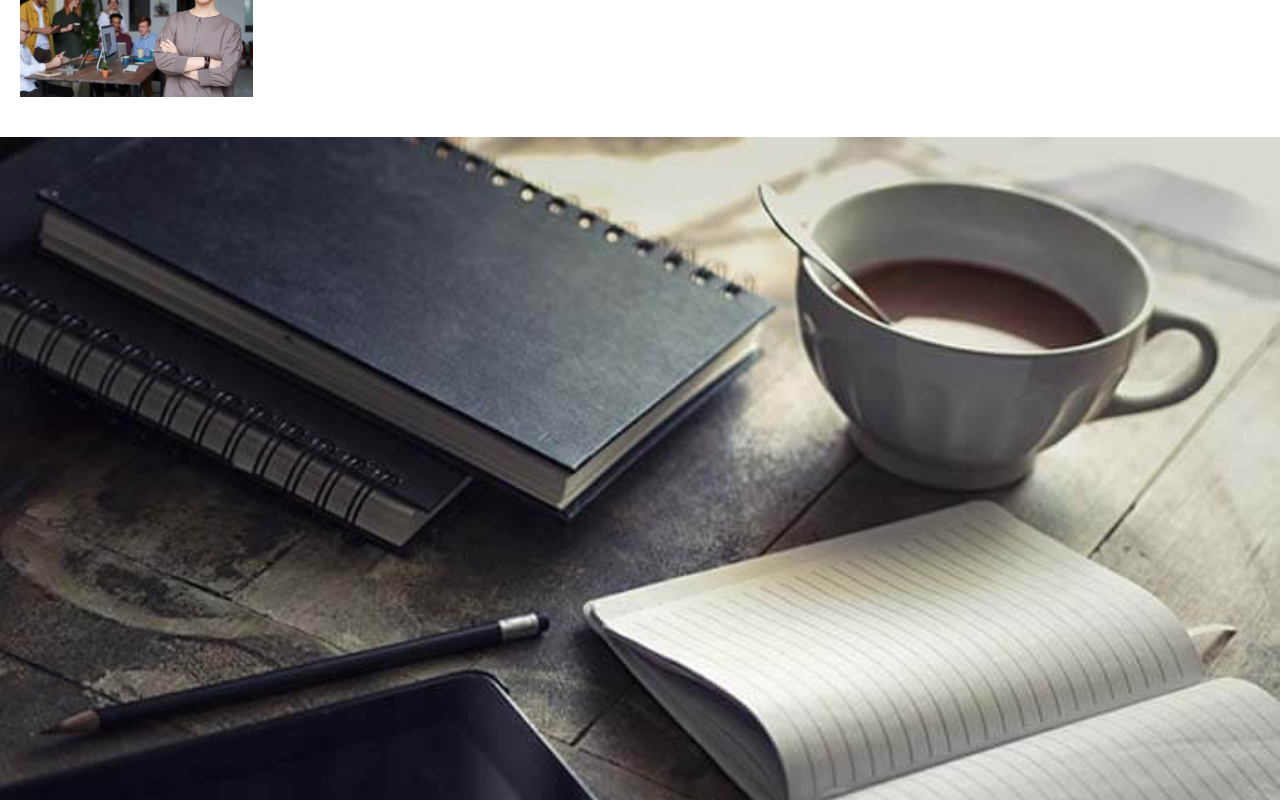
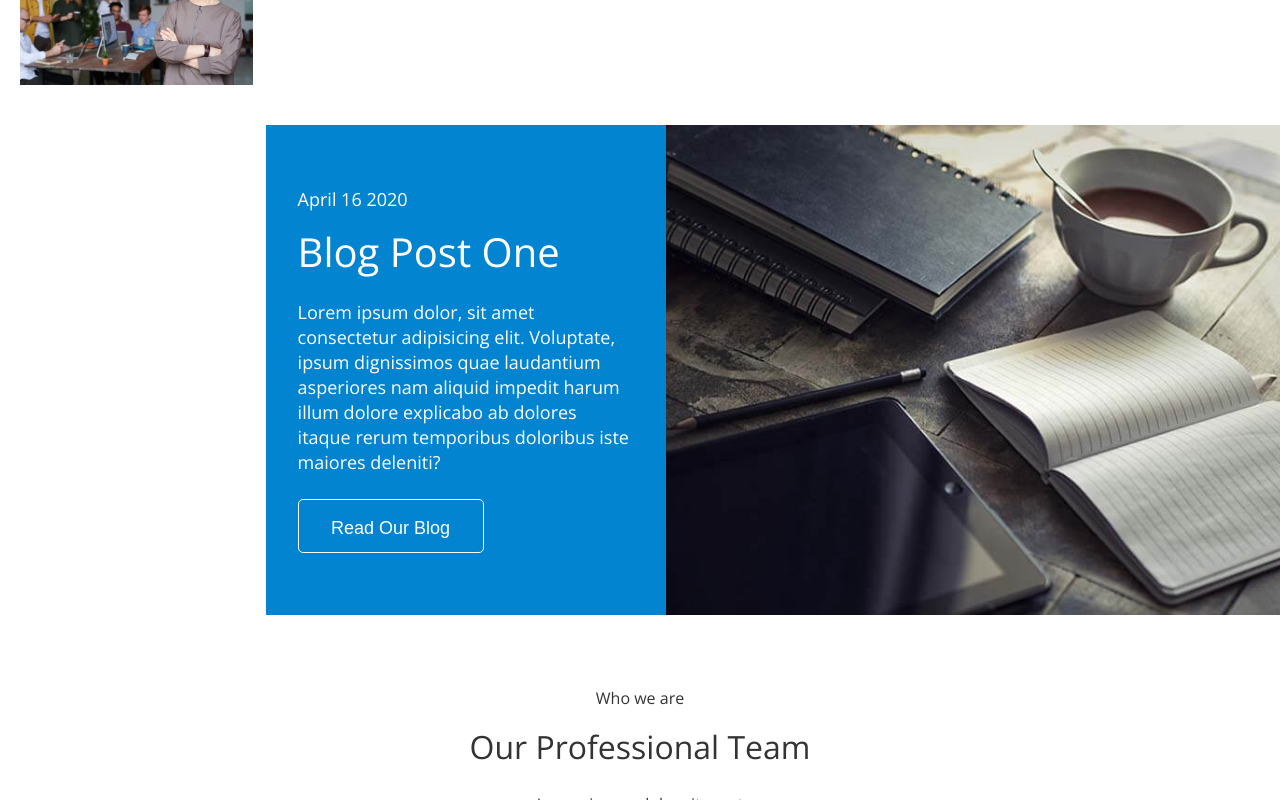
Before and after one commit to Lena-Stukalo/test-softryzen, a React (Create React App) app: page / in a window 1280 px wide. Shown: the part 1940-2740 px from the top of the page. Built offline with nearby package versions, Linux system fonts and the light colour scheme.

Commit message:
blog tablet

```diff
--- a/src/components/about/image/Image.module.css
+++ b/src/components/about/image/Image.module.css
@@ -3,7 +3,7 @@
 }
 @media screen and (min-width: 768px){
     .img{
-        width: 50%;
+        width: 48%;
         object-fit: cover;
     }
 }
--- a/src/components/blog/Blog.jsx
+++ b/src/components/blog/Blog.jsx
@@ -2,7 +2,7 @@ import { Image } from "./image/Image"
 import { Content } from "./content/Content"
 import css from'./Blog.module.css'
 export function Blog(){
-    return <div className={css.header} id="about">
+    return <div className={css.container} id="about">
      <Image/>
      <Content/>
    </div>
--- a/src/components/blog/Blog.module.css
+++ b/src/components/blog/Blog.module.css
@@ -0,0 +1,7 @@
+@media screen and (min-width: 768px) {
+    .container{
+        display: flex;
+        flex-direction: row-reverse;
+
+    }
+}
--- a/src/components/blog/content/Content.module.css
+++ b/src/components/blog/content/Content.module.css
@@ -36,3 +36,27 @@ background-color: transparent;
 font-size: 16px;
 line-height: 22px;
 }
+@media screen and (min-width: 768px){
+    .preTitle{
+     font-size: 18px;
+ line-height: 25px;
+    }
+    .title{
+     font-size: 40px;
+ line-height: 48px;
+    }
+    .text{
+     font-size: 18px;
+ line-height: 25px;
+    }
+    .button{
+     font-size: 18px;
+ line-height: 25px;
+ width: 186px;
+    }
+    .container{
+     padding: 62px 32px;
+     width: 400px;
+    }
+
+ }
--- a/src/components/blog/image/Image.module.css
+++ b/src/components/blog/image/Image.module.css
@@ -1,3 +1,9 @@
 .img{
     width: 100%;
 }
+@media screen and (min-width: 768px){
+    .img{
+        width: 48%;
+        object-fit: cover;
+    }
+}
--- a/src/components/cases/gallery/Gallery.module.css
+++ b/src/components/cases/gallery/Gallery.module.css
@@ -8,10 +8,10 @@
     .gallery{
         display: flex;
         flex-wrap: wrap;
-        margin-right: -30px;
+        margin-right: -18px;
     }
     .item{
-        width: calc((100% - 90px) / 3);
+        width: calc((100% - 54px) / 3);
   max-width: 233px;
     }
     .item:not(:nth-child(3n)){
```
